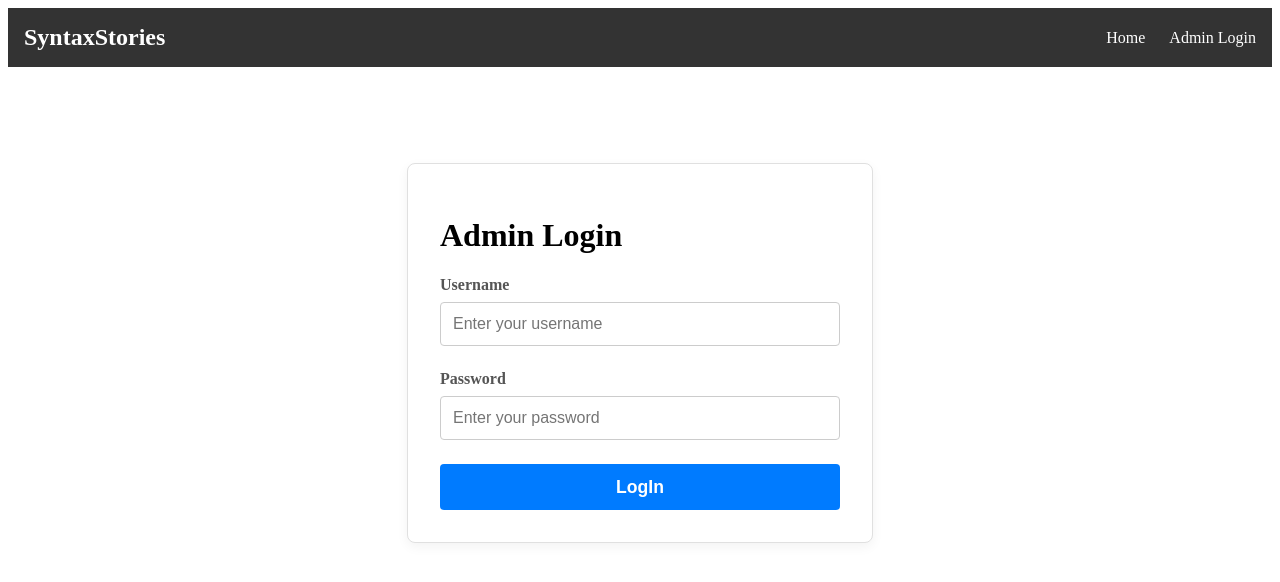
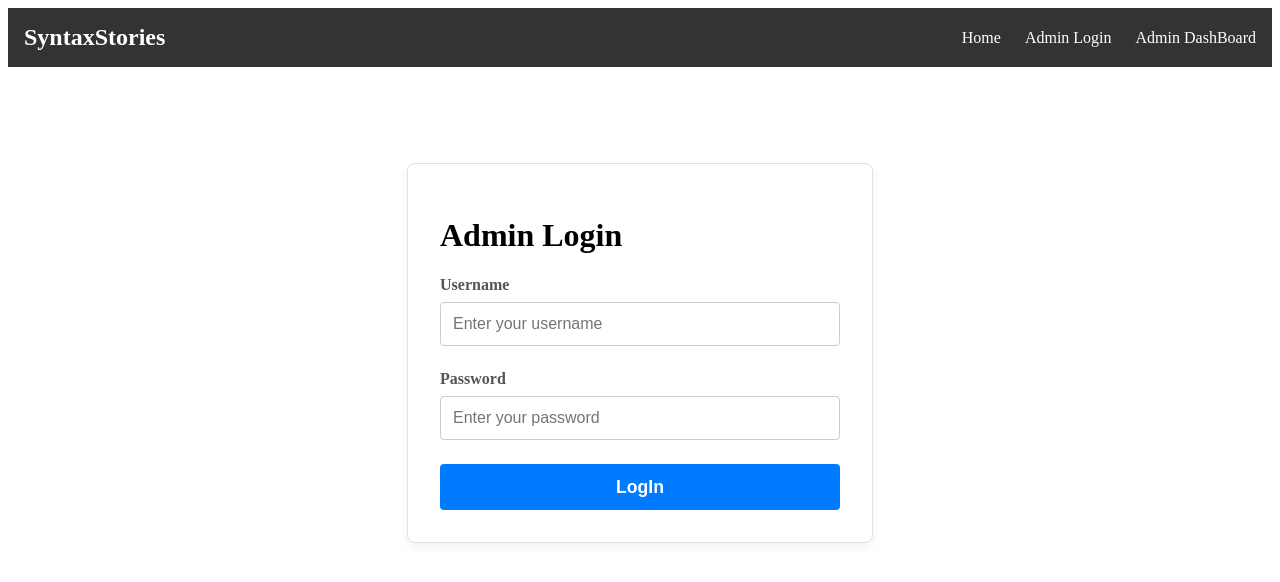
Before and after one commit to KHUSHICHHIKARA/SyntaxStories, a React (Vite) app in the folder client/: page /admin/login in a window 1280 px wide. Shown: the top 582 px of the page. Built offline with nearby package versions, Linux system fonts and the light colour scheme.

Commit message:
added admin-dashboard-link to navbar

```diff
--- a/client/src/components/Navbar.jsx
+++ b/client/src/components/Navbar.jsx
@@ -11,6 +11,9 @@ const Navbar=()=>{
                 <li>
                     <Link to="/admin/login">Admin Login</Link>
                 </li>
+                <li>
+                    <Link to="/admin/dashboard">Admin DashBoard</Link>
+                </li>
             </ul>
         </nav>
     );
```
